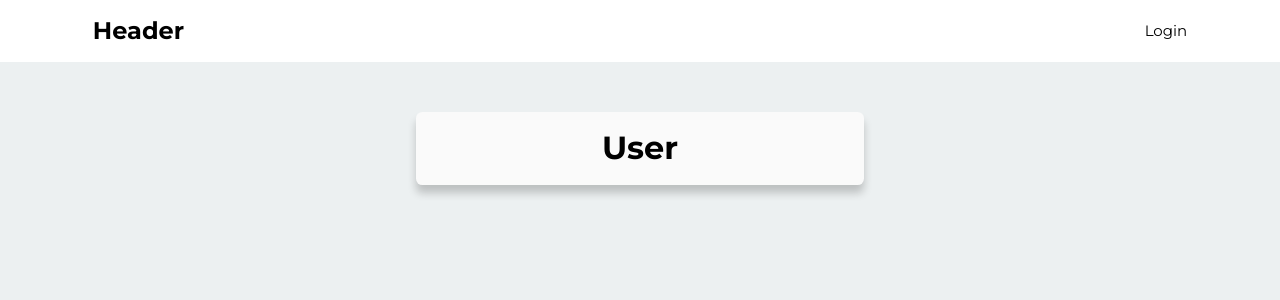
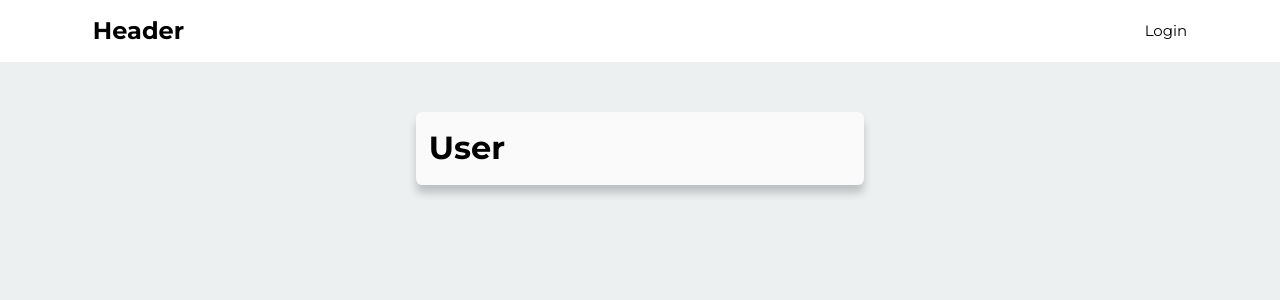
Before and after one commit to SoaresLeonardo/next-js-development, a Next.js app: page / in a window 1280 px wide. Shown: the top 300 px of the page. Built offline with nearby package versions, Linux system fonts and the light colour scheme.

Commit message:
Update layout.tsx

```diff
--- a/src/app/layout.tsx
+++ b/src/app/layout.tsx
@@ -19,9 +19,9 @@ export default function RootLayout({
         style={{ backgroundColor: '#ecf0f1' }}
       >
         <div
-          style={{
-            textAlign: 'center'
-          }}
+        // style={{
+        //   textAlign: 'center'
+        // }}
         >
           <ProviderPage>
             <ProductsProvider>{children}</ProductsProvider>
```
